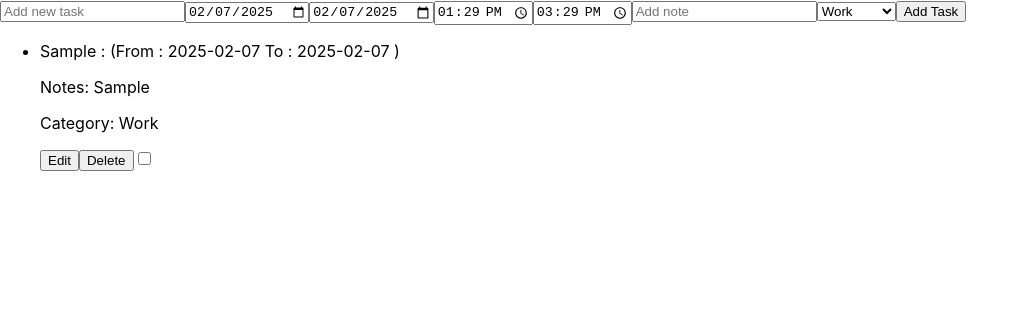
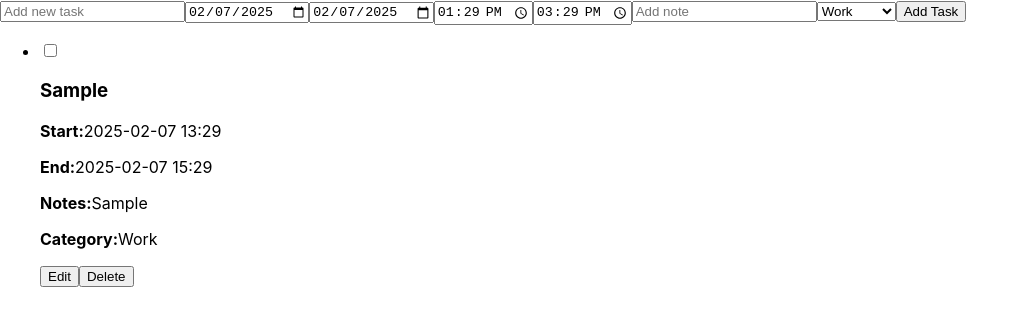
Before and after one commit to Kendi-prog/todo-habit-tracker, a React (Create React App) app: page / in a window 1280 px wide. Both pictures are taken after typing "Sample", "Sample" into the empty fields and a click on the button "Add Task". Shown: the top 326 px of the page, without its empty margins (0-1029 px from the left). Built offline with nearby package versions, Linux system fonts and the light colour scheme.

Commit message:
implementing the TaskItem component and integrating it with the task management component

```diff
--- /dev/null
+++ b/src/ToDo App/components/task-item/task-item.component.jsx
@@ -0,0 +1,37 @@
+import React from "react";
+
+import TaskEdit from "../task-edit-form/task-edit-form.component";
+
+const TaskItem = ({ task, onEdit, onDelete, onToggleComplete, isEditing, setEditingTask }) => {
+    return(
+        <li>
+            <input
+                type="checkbox"
+                value={task.completed}
+                onChange={() => onToggleComplete(task.id)}
+            />
+            {isEditing ? (
+                <TaskEdit task={task} onUpdate={(id, updatedTask) => {
+                    onEdit(id, updatedTask);
+                    setEditingTask(null);
+                }} />
+            ) : (
+                <div>
+                    <h3 style={{ textDecoration : task.completed ? 'line-through' : 'none' }}>
+                        {task.task}
+                    </h3>
+                    <p><strong>Start:</strong>{task.startDate} {task.startTime}</p>
+                    <p><strong>End:</strong>{task.endDate} {task.endTime}</p>
+                    <p><strong>Notes:</strong>{task.notes}</p>
+                    <p><strong>Category:</strong>{task.category}</p>
+
+                    <button onClick={() => setEditingTask(task)}>Edit</button>
+                    <button onClick={() => onDelete(task.id)}>Delete</button>
+                </div>
+            )}
+
+        </li>
+    );
+}
+
+export default TaskItem;
--- a/src/ToDo App/components/task-management/task-management.component.jsx
+++ b/src/ToDo App/components/task-management/task-management.component.jsx
@@ -1,7 +1,7 @@
 import React, { useState } from "react";
 
 import TaskInput from "../task-input/task-input.component";
-import TaskEditForm from "../task-edit-form/task-edit-form.component";
+import TaskItem from "../task-item/task-item.component";
 
 const TaskManagement = () => {
     const [tasks, setTasks] = useState([]);
@@ -13,10 +13,6 @@ const TaskManagement = () => {
 
     const deleteTask = (id) => {
         setTasks(tasks.filter(task => task.id !== id));
-    }
-
-    const startEditing = (task) => {
-        setEditingTask(task);
     }
 
     const updateTask = (id, updatedTask) => {
@@ -37,29 +33,15 @@ const TaskManagement = () => {
             <TaskInput addTask={addTask}/>
             <ul>
                 {tasks.map( task => (
-                    <li key={task.id}>
+                   <TaskItem
+                    key={task.id}
+                    task={task}
+                    onEdit={updateTask}
+                    onDelete={deleteTask}
+                    onToggleComplete={toggleTaskCompletion}
+                    isEditing={editingTask && editingTask.id === task.id}
+                    setEditingTask={setEditingTask}/>
 
-                        {editingTask && editingTask.id === task.id ? (
-                            <TaskEditForm task={editingTask} onUpdate={updateTask}/>
-                        ) : (
-                            <div>
-                                <span style={{ textDecoration : task.completed ? 'line-through' : 'none'}}  >
-                                    {task.task} : (From : {task.startDate} To : {task.endDate} )
-                                </span>
-                                <p>Notes: {task.notes}</p>
-                                <p>Category: {task.category}</p>
-
-                               <button onClick={() => startEditing(task)}>Edit</button>
-                               <button onClick={() => deleteTask(task.id)}>Delete</button>
-                               <input
-                                    type="checkbox"
-                                    checked={task.completed}
-                                    onChange={() => toggleTaskCompletion(task.id)}
-                                />
-
-                            </div>
-                        )}
-                    </li>
                 ))}
             </ul>
         </div>
```
Also changed, not shown: src/ToDo App/components/task-item/task-item.styles.scss (added).
